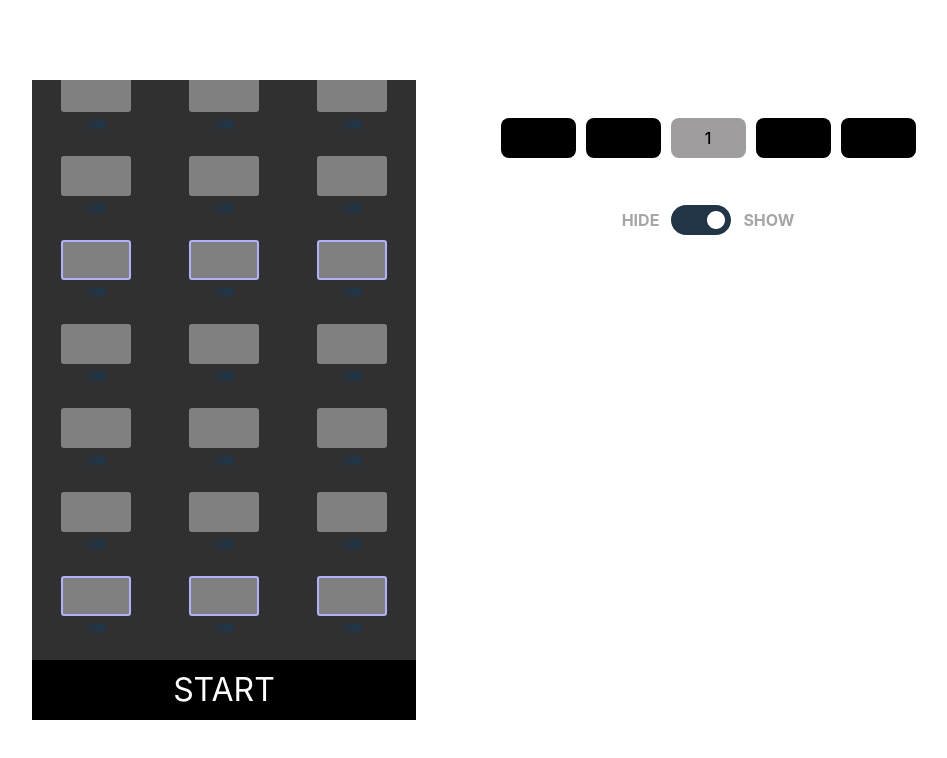
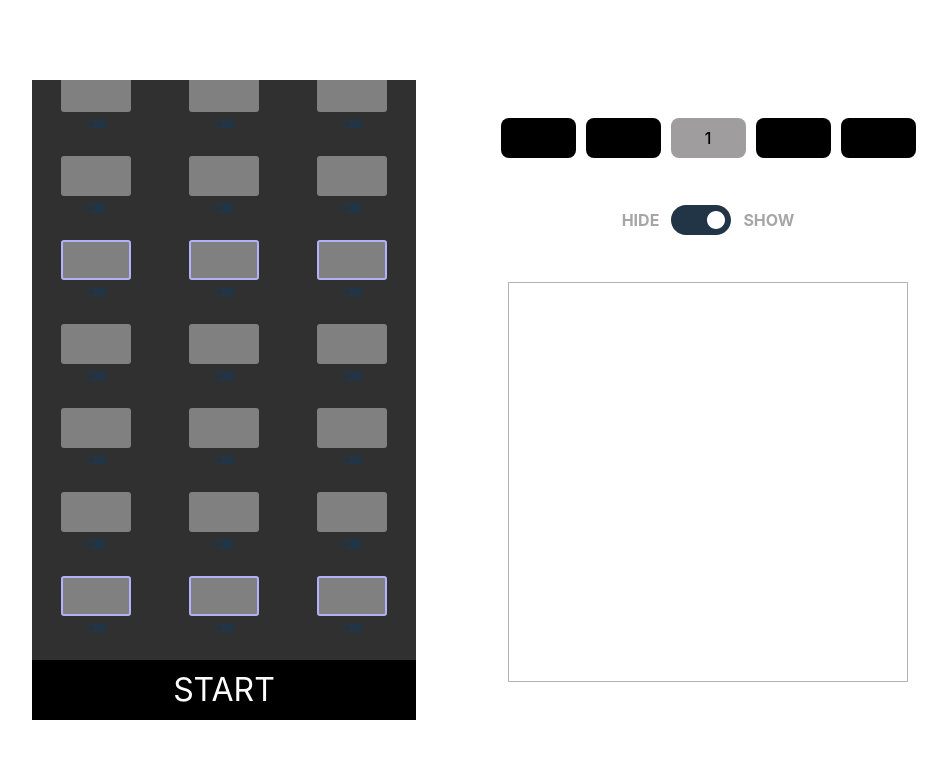
Before and after one commit to madeofwoods/musicbuilder, a React (Vite) app: page / in a window 1280 px wide. Shown: the top 758 px of the page, without its empty margins (174-1121 px from the left). Built offline with nearby package versions, Linux system fonts and the light colour scheme.

Commit message:
background-colour

```diff
--- a/src/App.css
+++ b/src/App.css
@@ -104,11 +104,12 @@ input[type='number']::-webkit-outer-spin-button {
 }
 
 .output {
+  padding: 5px 0px;
   text-align: center;
   width: 400px;
   height: 50vh;
   overflow: scroll;
-  border: 1px solid white;
+  border: 1px solid rgb(178, 178, 178);
 }
 
 .icon {
--- a/src/index.css
+++ b/src/index.css
@@ -5,7 +5,7 @@
 
   color-scheme: light dark;
   color: rgba(255, 255, 255, 0.87);
-  background-color: #242424;
+  background-color: #181717;
 
   font-synthesis: none;
   text-rendering: optimizeLegibility;
```
